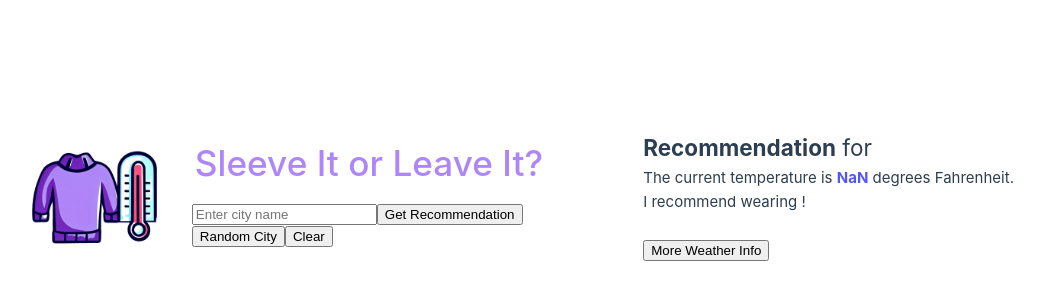
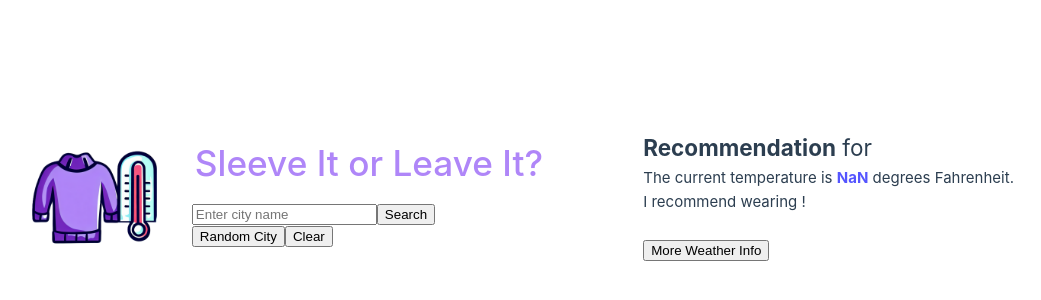
Before and after one commit to coltwood93/SleeveIt, a Vue app in the folder sleeve-it/: page /recommendation in a window 1280 px wide. Shown: the part 204-504 px from the top of the page, without its empty margins (78-1119 px from the left). Built offline with nearby package versions, Linux system fonts and the light colour scheme.

Commit message:
added console.log to display when requests are sent and received

```diff
--- a/sleeve-it/src/components/SearchBar.vue
+++ b/sleeve-it/src/components/SearchBar.vue
@@ -19,25 +19,29 @@
 
   // send request to backend when user searches location
   const requestRandomLocation = async () => {
+
+    console.log(`sending request to microservice`)
+
     // request recommendation from backend
     const response = await fetch(`http://127.0.0.1:5001/cities`, {
-      method: 'GET',
+      method: 'GET'
     });
 
     const data = await response.json();
+    console.log(`received from microservice: `,data)
 
     // set search location
-    location.value = `${data.city}, ${data.state}`
+    location.value = `${data.city}, ${data.state}`;
 
     // initiate search
-    getRecommendation
+    getRecommendation()
   };
 </script>
 
 <template>
   <div>
     <input type="text" placeholder="Enter city name" v-model="location" @keyup.enter="getRecommendation">
-    <button @click="getRecommendation">Get Recommendation</button>
+    <button @click="getRecommendation">Search</button>
     <br>
     <button @click="requestRandomLocation">Random City</button>
     <button @click="clearSearch">Clear</button>
```
